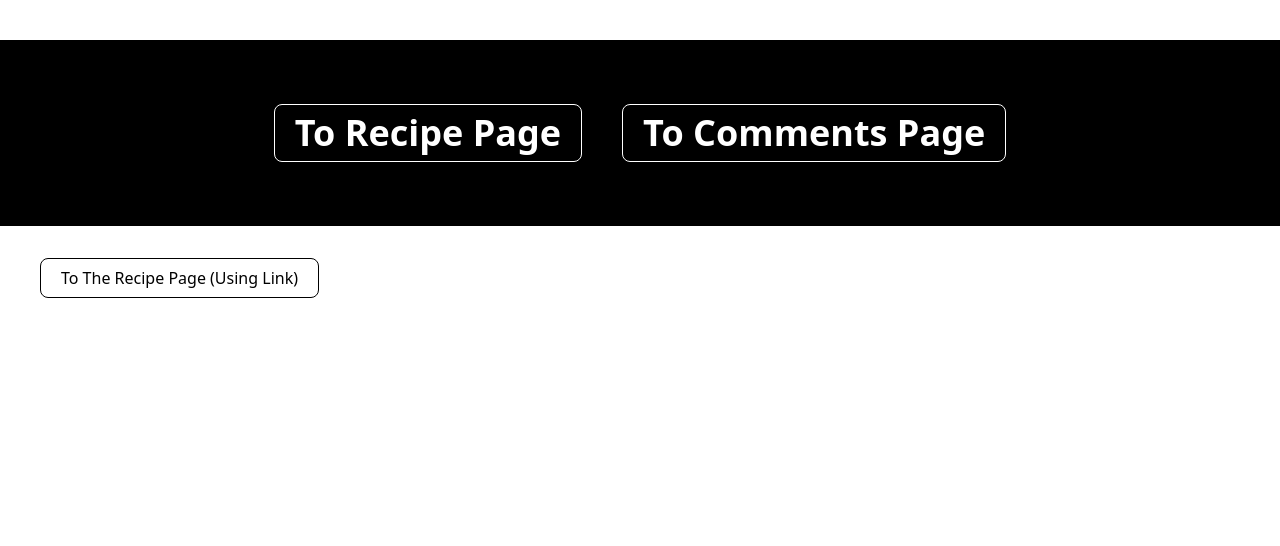
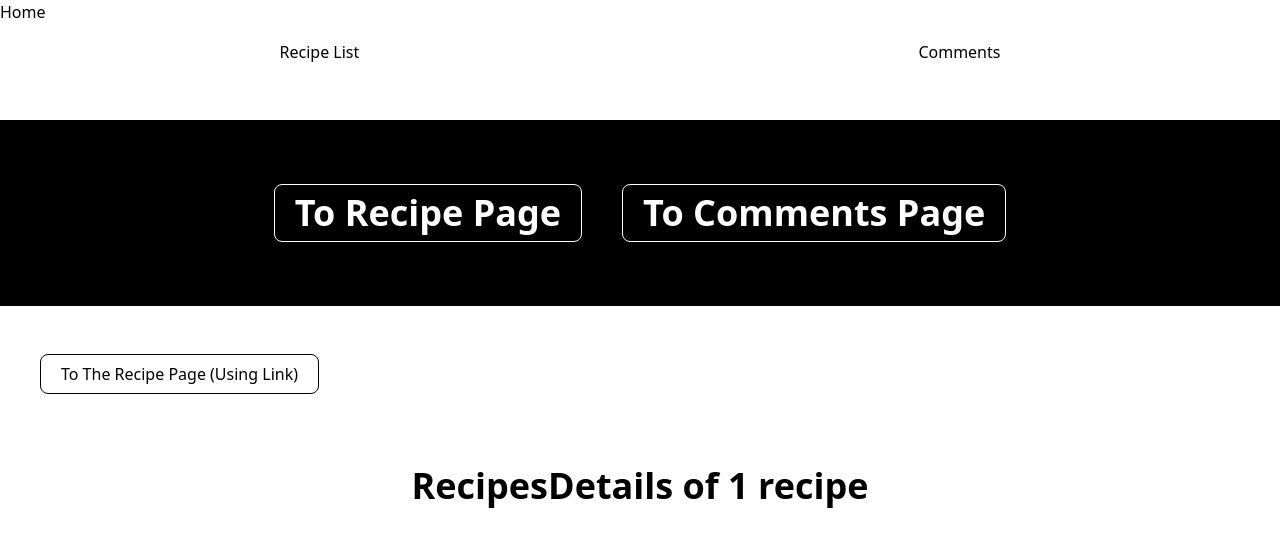
Before and after one commit to RushikeshPatil1502/Reactjs, a React (Vite) app in the folder react-router/: page /home/recipe-list/1 in a window 1280 px wide. Shown: the top 546 px of the page. Built offline with nearby package versions, Linux system fonts and the light colour scheme.

Commit message:
React: react-router

```diff
--- /dev/null
+++ b/react-router/pages/Not-found/NotFound.jsx
@@ -0,0 +1,12 @@
+import { Link } from "react-router-dom"
+
+function NotFound() {
+  return (
+    <>
+     <div className="w-full py-10 flex justify-center items-center text-4xl font-bold">Error 404</div>
+     <Link to={'/recipe-list'}>Go to Recipe List Page</Link>
+    </>
+  )
+}
+
+export default NotFound
--- /dev/null
+++ b/react-router/pages/Recipes/RecipesDetails.jsx
@@ -0,0 +1,13 @@
+import { useParams } from "react-router-dom"
+
+function RecipesDetails() {
+    const params = useParams()
+    console.log(params);
+
+    const {id} = params
+  return (
+    <div className="w-full py-10 flex justify-center items-center text-4xl font-bold">RecipesDetails of {id} recipe</div>
+  )
+}
+
+export default RecipesDetails
--- a/react-router/src/App.jsx
+++ b/react-router/src/App.jsx
@@ -1,24 +1,21 @@
-import { Link, Route, Routes, useNavigate } from "react-router-dom"
+import {  Route, Routes } from "react-router-dom"
 import RecipesList from "../pages/Recipes/Recipes"
 import CommentsList from "../pages/Comments/Comments"
+import RecipesDetails from "../pages/Recipes/RecipesDetails"
+import NotFound from "../pages/Not-found/NotFound"
+import Layout from "./components/layout"
 
 function App() {
-
-  const navigate = useNavigate()
   return (
     <>
-      <div className="py-16 text-4xl font-bold w-full bg-black mt-10 flex justify-center items-center">
-        <button onClick={()=> navigate('recipe-list')} className="px-5 py-2 border text-white border-white rounded-lg">To Recipe Page</button>
-        <button onClick={()=> navigate('comments-list')} className="px-5 py-2 border text-white border-white rounded-lg ml-10">To Comments Page</button>
-      </div>
+      <Routes>
+        <Route path="/home" element={<Layout />}>
+            <Route path="recipe-list" element={<RecipesList/>} />
+            <Route path="comments-list" element={<CommentsList/>} />
+            <Route path="recipe-list/:id" element={<RecipesDetails/>} />
+        </Route>
 
-      <div className="p-10">
-        <Link className="px-5 py-2 border text-black border-black rounded-lg" to={'recipe-list'}>To The Recipe Page (Using Link)</Link>
-      </div>
-
-      <Routes>
-        <Route path="/recipe-list" element={<RecipesList/>} />
-        <Route path="/comments-list" element={<CommentsList/>} />
+        <Route path="*" element={<NotFound/>} />
       </Routes>
     </>
 
--- /dev/null
+++ b/react-router/src/components/Homepage/Home.jsx
@@ -0,0 +1,26 @@
+import { Link, useNavigate } from "react-router-dom"
+
+function Home() {
+  const navigate = useNavigate()
+  return (
+
+    <div className="flex flex-col gap-4">
+        <h1>Home</h1>
+        <div className="w-full flex justify-around items-center">
+           <a href="#">Recipe List</a>
+           <a href="#">Comments</a>
+        </div>
+
+        <div className="py-16 text-4xl font-bold w-full bg-black mt-10 flex justify-center items-center">
+        <button onClick={()=> navigate('recipe-list')} className="px-5 py-2 border text-white border-white rounded-lg">To Recipe Page</button>
+        <button onClick={()=> navigate('comments-list')} className="px-5 py-2 border text-white border-white rounded-lg ml-10">To Comments Page</button>
+      </div>
+
+      <div className="p-10">
+        <Link className="px-5 py-2 border text-black border-black rounded-lg" to={'recipe-list'}>To The Recipe Page (Using Link)</Link>
+      </div>
+    </div>
+  )
+}
+
+export default Home
--- /dev/null
+++ b/react-router/src/components/layout/index.jsx
@@ -0,0 +1,13 @@
+import { Outlet } from "react-router-dom"
+import Home from "../Homepage/Home"
+
+function Layout() {
+  return (
+    <div>
+        <Home />
+        <Outlet />
+    </div>
+  )
+}
+
+export default Layout
```
